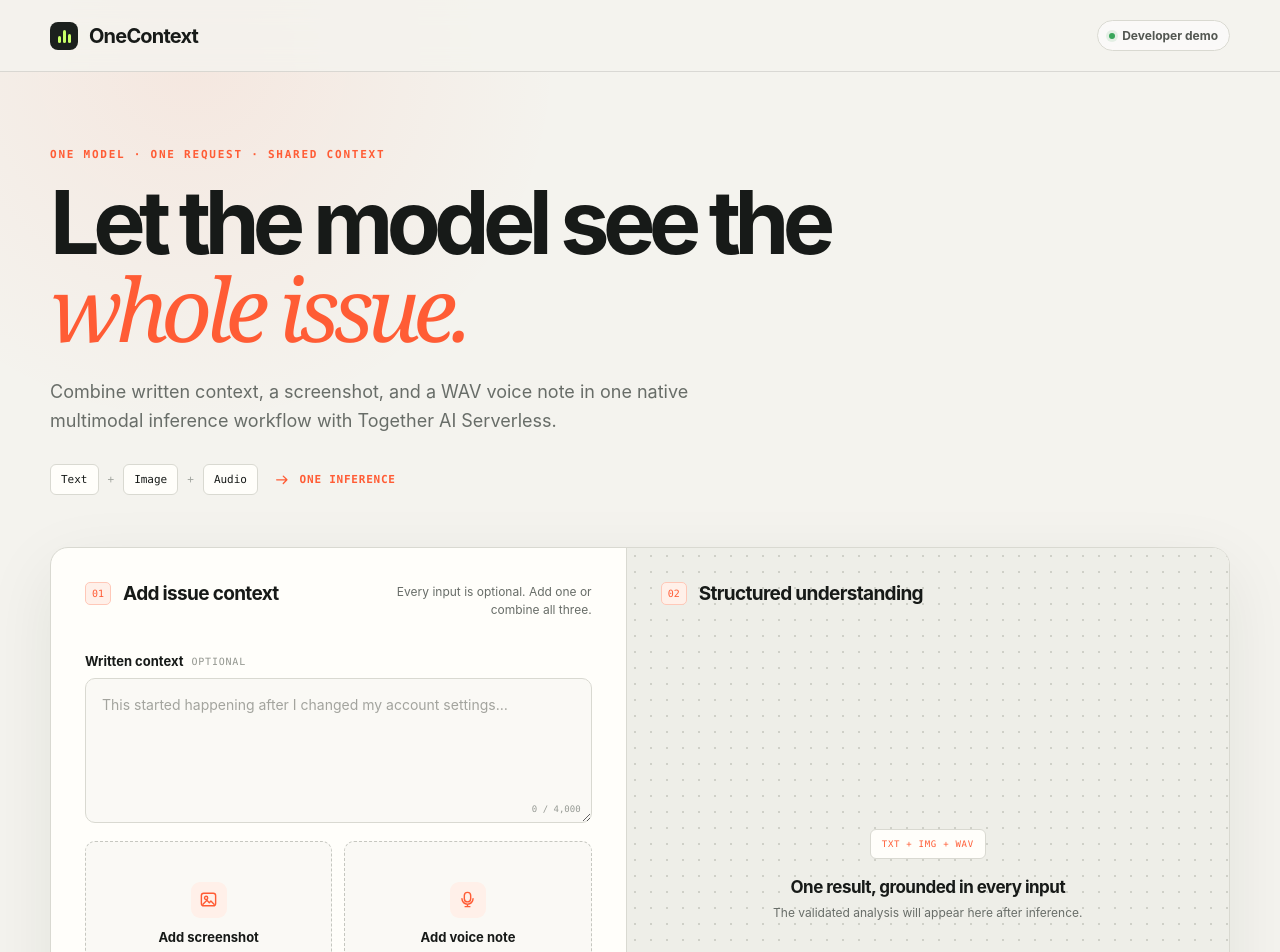
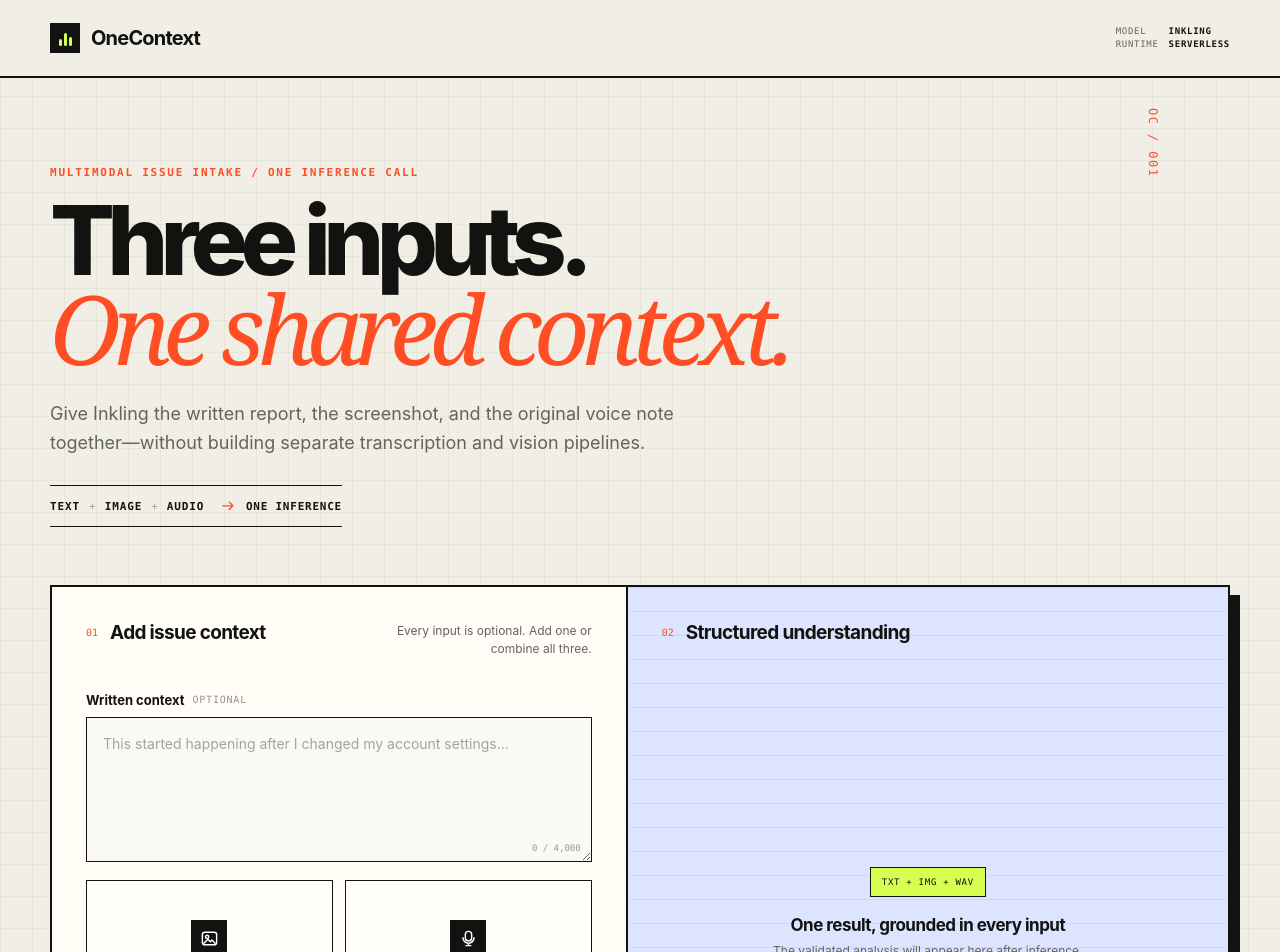
Before and after one commit to mahimathacker/one-context, a Next.js app: page / in a window 1280 px wide. Shown: the top 952 px of the page. Built offline with nearby package versions, Linux system fonts and the light colour scheme.

Commit message:
design: give OneContext an editorial technical identity

```diff
--- a/app/globals.css
+++ b/app/globals.css
@@ -1,13 +1,14 @@
 :root {
-  --ink: #171a18;
-  --muted: #686d68;
-  --paper: #f4f3ee;
-  --card: #fffefa;
-  --line: #d9d9d1;
-  --accent: #ff5c35;
-  --accent-soft: #fff0e9;
-  --lime: #c8ff68;
-  --dark: #1b201d;
+  --ink: #121311;
+  --muted: #62645e;
+  --paper: #f1efe5;
+  --card: #fffdf5;
+  --line: #b9b9b0;
+  --accent: #ff4d24;
+  --accent-soft: #ffd9ce;
+  --lime: #d7ff4f;
+  --blue: #dce4ff;
+  --dark: #121311;
 }
 
 * {
@@ -21,9 +22,11 @@ html {
 body {
   margin: 0;
   color: var(--ink);
-  background:
-    radial-gradient(circle at 15% 5%, rgba(255, 92, 53, 0.08), transparent 23rem),
-    var(--paper);
+  background-color: var(--paper);
+  background-image:
+    linear-gradient(rgba(18, 19, 17, 0.045) 1px, transparent 1px),
+    linear-gradient(90deg, rgba(18, 19, 17, 0.045) 1px, transparent 1px);
+  background-size: 32px 32px;
   font-family: Inter, ui-sans-serif, system-ui, -apple-system, BlinkMacSystemFont, "Segoe UI",
     sans-serif;
 }
@@ -47,14 +50,13 @@ svg {
   position: sticky;
   z-index: 20;
   top: 0;
-  height: 72px;
+  height: 78px;
   padding: 0 max(24px, calc((100vw - 1180px) / 2));
   display: flex;
   align-items: center;
   justify-content: space-between;
-  border-bottom: 1px solid rgba(23, 26, 24, 0.12);
-  background: rgba(244, 243, 238, 0.82);
-  backdrop-filter: blur(14px);
+  border-bottom: 2px solid var(--ink);
+  background: var(--paper);
 }
 
 .brand {
@@ -69,14 +71,13 @@ svg {
 }
 
 .brand-mark {
-  width: 28px;
-  height: 28px;
+  width: 30px;
+  height: 30px;
   padding-bottom: 7px;
   display: flex;
   align-items: flex-end;
   justify-content: center;
   gap: 2px;
-  border-radius: 8px;
   background: var(--dark);
 }
 
@@ -99,25 +100,21 @@ svg {
   height: 9px;
 }
 
-.demo-badge {
-  padding: 7px 11px;
-  display: inline-flex;
-  align-items: center;
-  gap: 7px;
-  border: 1px solid var(--line);
-  border-radius: 999px;
-  color: #535752;
-  background: rgba(255, 255, 255, 0.55);
-  font-size: 12px;
-  font-weight: 650;
+.header-meta {
+  display: grid;
+  grid-template-columns: auto auto;
+  column-gap: 10px;
+  color: var(--muted);
+  font-family: "SFMono-Regular", Consolas, "Liberation Mono", monospace;
+  font-size: 9px;
+  letter-spacing: 0.08em;
+  line-height: 1.45;
+  text-transform: uppercase;
 }
 
-.demo-badge i {
-  width: 6px;
-  height: 6px;
-  border-radius: 50%;
-  background: #38a65a;
-  box-shadow: 0 0 0 3px rgba(56, 166, 90, 0.12);
+.header-meta strong {
+  color: var(--ink);
+  font-weight: 700;
 }
 
 .page-shell {
@@ -126,8 +123,20 @@ svg {
 }
 
 .hero {
+  position: relative;
   max-width: 850px;
-  padding: 76px 0 52px;
+  padding: 88px 0 58px;
+}
+
+.hero-index {
+  position: absolute;
+  top: 30px;
+  right: -260px;
+  color: var(--accent);
+  font-family: "SFMono-Regular", Consolas, "Liberation Mono", monospace;
+  font-size: 12px;
+  letter-spacing: 0.12em;
+  writing-mode: vertical-rl;
 }
 
 .eyebrow {
@@ -141,18 +150,18 @@ svg {
 }
 
 .hero h1 {
-  max-width: 820px;
+  max-width: 950px;
   margin: 0;
-  font-size: clamp(48px, 7vw, 88px);
-  font-weight: 710;
-  letter-spacing: -0.075em;
-  line-height: 0.98;
+  font-size: clamp(51px, 7.5vw, 96px);
+  font-weight: 760;
+  letter-spacing: -0.08em;
+  line-height: 0.91;
 }
 
 .hero h1 em {
   color: var(--accent);
-  font-family: Georgia, serif;
-  font-weight: 400;
+  font-family: Georgia, "Times New Roman", serif;
+  font-weight: 500;
 }
 
 .hero-copy {
@@ -163,36 +172,40 @@ svg {
   line-height: 1.6;
 }
 
-.flow-chips {
+.signal-line {
+  width: max-content;
+  max-width: 100%;
+  padding: 11px 0;
   display: flex;
   flex-wrap: wrap;
   align-items: center;
   gap: 9px;
   font-family: "SFMono-Regular", Consolas, "Liberation Mono", monospace;
   font-size: 11px;
+  border-top: 1px solid var(--ink);
+  border-bottom: 1px solid var(--ink);
 }
 
-.flow-chips > span {
-  padding: 8px 10px;
-  border: 1px solid var(--line);
-  border-radius: 6px;
-  background: var(--card);
+.signal-line > span {
+  font-weight: 700;
+  letter-spacing: 0.08em;
+  text-transform: uppercase;
 }
 
-.flow-chips b {
+.signal-line b {
   color: #a2a59f;
   font-weight: 400;
 }
 
-.flow-chips i {
+.signal-line i {
   margin-left: 6px;
   display: flex;
   color: var(--accent);
   font-size: 16px;
 }
 
-.flow-chips strong {
-  color: var(--accent);
+.signal-line strong {
+  color: var(--ink);
   letter-spacing: 0.07em;
   text-transform: uppercase;
 }
@@ -200,10 +213,9 @@ svg {
 .workspace {
   display: grid;
   grid-template-columns: minmax(0, 1fr) minmax(0, 1.05fr);
-  border: 1px solid var(--line);
-  border-radius: 18px;
+  border: 2px solid var(--ink);
   background: var(--card);
-  box-shadow: 0 22px 70px rgba(28, 35, 30, 0.08);
+  box-shadow: 10px 10px 0 var(--ink);
   overflow: hidden;
 }
 
@@ -214,10 +226,10 @@ svg {
 }
 
 .result-placeholder {
-  border-left: 1px solid var(--line);
-  background-color: #eeeee8;
-  background-image: radial-gradient(#cfd0c8 0.8px, transparent 0.8px);
-  background-size: 16px 16px;
+  border-left: 2px solid var(--ink);
+  background-color: var(--blue);
+  background-image: linear-gradient(rgba(18, 19, 17, 0.06) 1px, transparent 1px);
+  background-size: 100% 24px;
 }
 
 .panel-heading {
@@ -251,11 +263,8 @@ svg {
 }
 
 .step {
-  padding: 5px 6px;
-  border: 1px solid #ffc8b8;
-  border-radius: 5px;
+  padding: 0;
   color: var(--accent);
-  background: var(--accent-soft);
   font-family: "SFMono-Regular", Consolas, "Liberation Mono", monospace;
   font-size: 10px;
 }
@@ -288,8 +297,7 @@ textarea {
   padding: 15px 16px 32px;
   display: block;
   resize: vertical;
-  border: 1px solid var(--line);
-  border-radius: 10px;
+  border: 1.5px solid var(--ink);
   outline: none;
   color: var(--ink);
   background: #faf9f5;
@@ -328,17 +336,16 @@ textarea:focus {
   position: relative;
   min-width: 0;
   min-height: 160px;
-  border: 1px dashed #c6c7c0;
-  border-radius: 10px;
-  background: #faf9f5;
+  border: 1.5px solid var(--ink);
+  background: #fffef9;
   overflow: hidden;
   transition: border-color 0.2s, background 0.2s;
 }
 
 .upload-box:hover,
 .upload-box:focus-within {
-  border-color: var(--accent);
-  background: var(--accent-soft);
+  border-color: var(--ink);
+  background: var(--lime);
 }
 
 .upload-box input {
@@ -371,9 +378,8 @@ textarea:focus {
   margin-bottom: 11px;
   display: grid;
   place-items: center;
-  border-radius: 9px;
-  color: var(--accent);
-  background: var(--accent-soft);
+  color: white;
+  background: var(--ink);
 }
 
 .file-icon svg {
@@ -415,7 +421,6 @@ textarea:focus {
   display: flex;
   align-items: center;
   gap: 6px;
-  border-radius: 7px;
   color: white;
   background: rgba(23, 26, 24, 0.88);
   backdrop-filter: blur(5px);
@@ -455,7 +460,6 @@ textarea:focus {
   align-items: center;
   gap: 9px;
   border: 1px solid;
-  border-radius: 8px;
   font-size: 12px;
 }
 
@@ -498,18 +502,19 @@ textarea:focus {
   align-items: center;
   justify-content: center;
   gap: 10px;
-  border: 0;
-  border-radius: 9px;
-  color: white;
-  background: var(--dark);
+  border: 2px solid var(--ink);
+  color: var(--ink);
+  background: var(--accent);
+  box-shadow: 4px 4px 0 var(--ink);
   font-weight: 650;
   cursor: pointer;
   transition: transform 0.2s, background 0.2s;
 }
 
 .analyze-button:hover {
-  transform: translateY(-1px);
-  background: #2c342f;
+  transform: translate(2px, 2px);
+  background: var(--lime);
+  box-shadow: 2px 2px 0 var(--ink);
 }
 
 .analyze-button svg {
@@ -535,10 +540,9 @@ textarea:focus {
 .placeholder-copy > span {
   margin-bottom: 18px;
   padding: 9px 11px;
-  border: 1px solid var(--line);
-  border-radius: 6px;
-  color: var(--accent);
-  background: var(--card);
+  border: 1px solid var(--ink);
+  color: var(--ink);
+  background: var(--lime);
   font-family: "SFMono-Regular", Consolas, "Liberation Mono", monospace;
   font-size: 9px;
   letter-spacing: 0.08em;
@@ -563,7 +567,7 @@ textarea:focus {
 
   .result-placeholder {
     min-height: 480px;
-    border-top: 1px solid var(--line);
+    border-top: 2px solid var(--ink);
     border-left: 0;
   }
 
@@ -594,9 +598,22 @@ textarea:focus {
     font-size: 16px;
   }
 
-  .flow-chips i {
+  .signal-line i {
     width: 100%;
     margin: 5px 0 0;
+  }
+
+  .header-meta span {
+    display: none;
+  }
+
+  .header-meta {
+    grid-template-columns: 1fr;
+    text-align: right;
+  }
+
+  .hero-index {
+    display: none;
   }
 
   .input-panel,
@@ -605,7 +622,7 @@ textarea:focus {
   }
 
   .workspace {
-    border-radius: 13px;
+    box-shadow: 6px 6px 0 var(--ink);
   }
 
   .panel-heading {
--- a/app/page.tsx
+++ b/app/page.tsx
@@ -21,23 +21,30 @@ export default function Home() {
           OneContext
         </a>
 
-        <span className="demo-badge">
-          <i /> Developer demo
-        </span>
+        <div className="header-meta" aria-label="Inference configuration">
+          <span>Model</span>
+          <strong>Inkling</strong>
+          <span>Runtime</span>
+          <strong>Serverless</strong>
+        </div>
       </header>
 
       <div className="page-shell" id="top">
         <section className="hero">
-          <p className="eyebrow">One model · One request · Shared context</p>
+          <div className="hero-index" aria-hidden="true">
+            OC / 001
+          </div>
+          <p className="eyebrow">Multimodal issue intake / one inference call</p>
           <h1>
-            Let the model see the <em>whole issue.</em>
+            Three inputs.<br />
+            <em>One shared context.</em>
           </h1>
           <p className="hero-copy">
-            Combine written context, a screenshot, and a WAV voice note in one native
-            multimodal inference workflow with Together AI Serverless.
+            Give Inkling the written report, the screenshot, and the original voice note
+            together—without building separate transcription and vision pipelines.
           </p>
 
-          <div className="flow-chips" aria-label="OneContext input flow">
+          <div className="signal-line" aria-label="OneContext input flow">
             <span>Text</span>
             <b>+</b>
             <span>Image</span>
```
